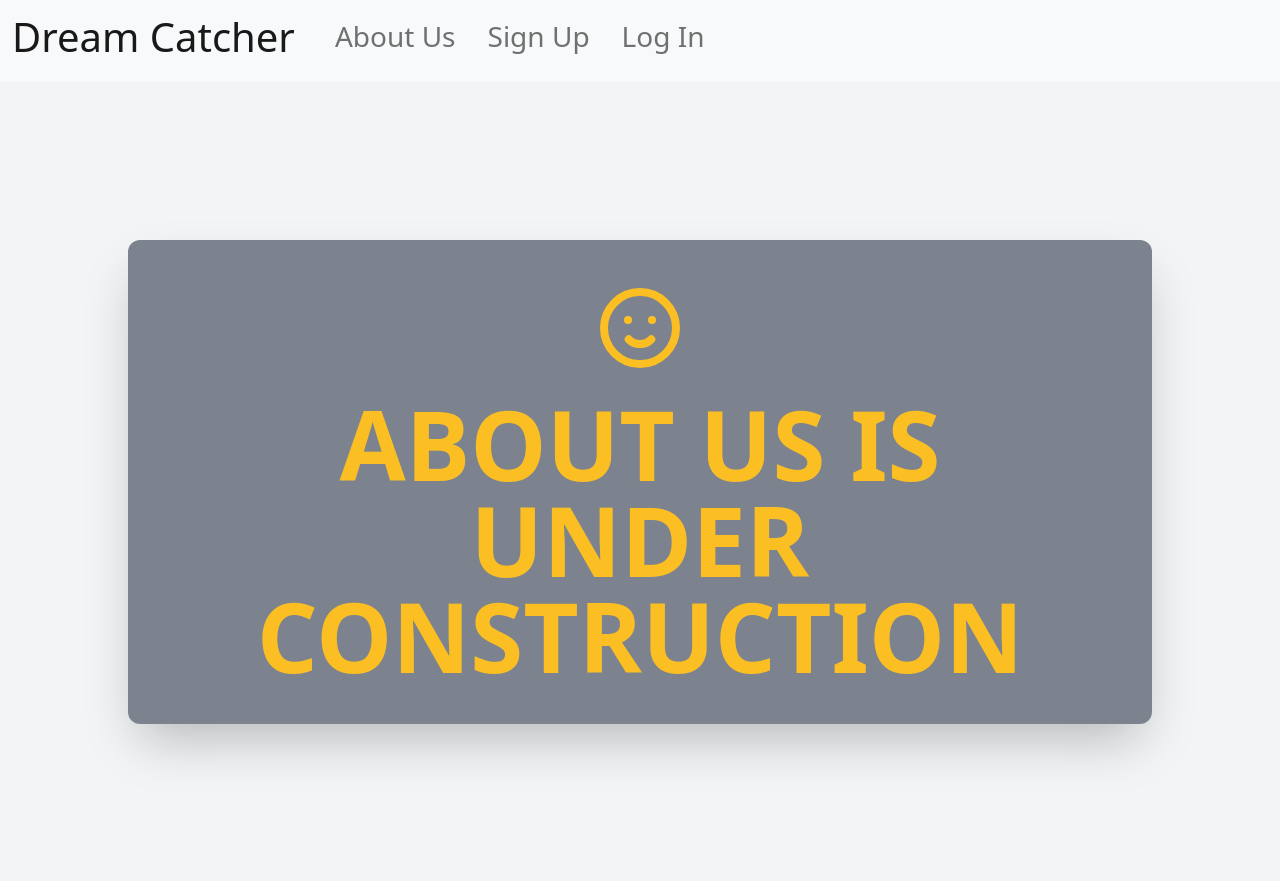
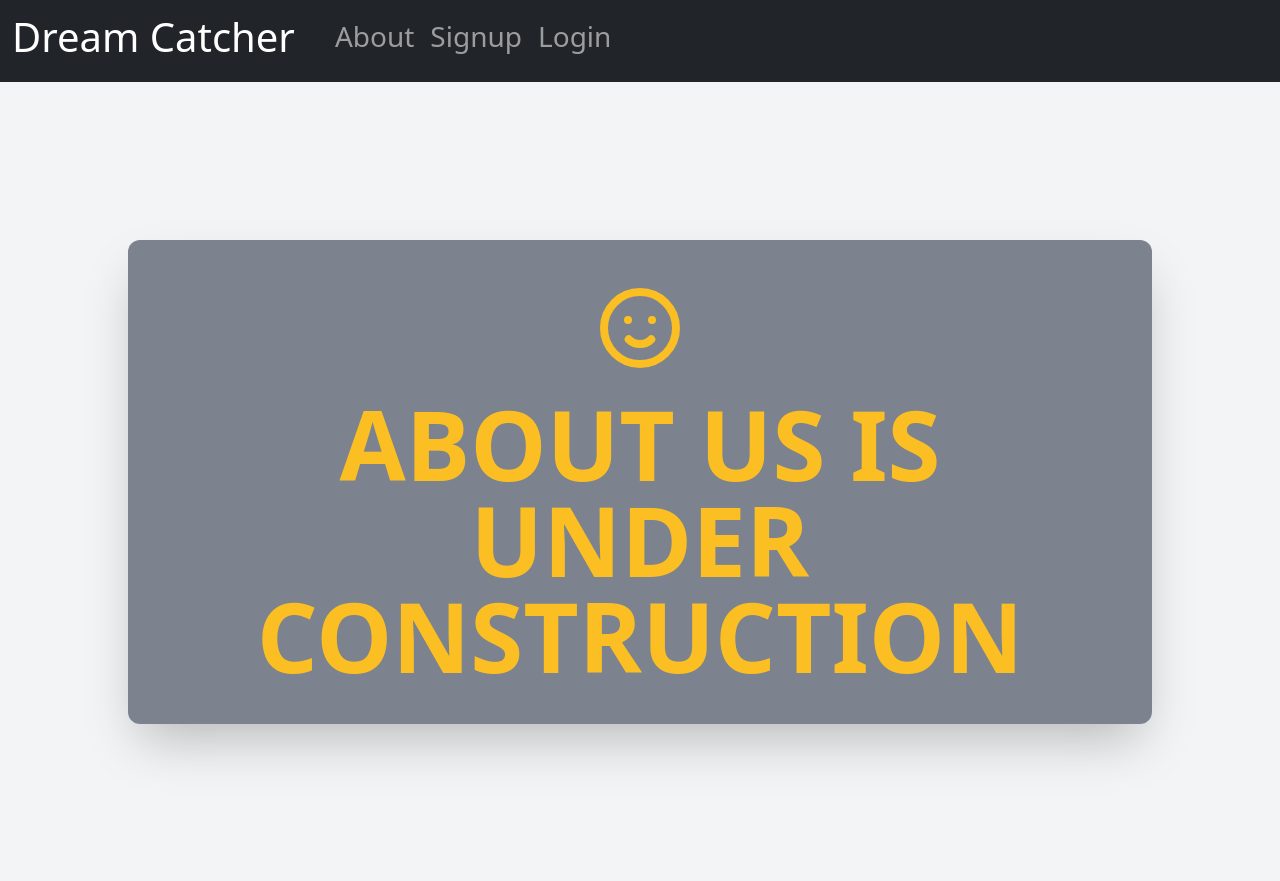
Before and after one commit to joelHilley/DreamJournalSocialNetwork, a Django app: page /about/ in a window 1280 px wide. Shown: the top 881 px of the page. Run offline with Django 3.2, Linux system fonts and the light colour scheme; some libraries are stand-ins or nearby versions.

Commit message:
Update base.html

```diff
--- a/dreamsite/templates/base.html
+++ b/dreamsite/templates/base.html
@@ -18,7 +18,7 @@
 <body>
   <header>
     {% if user.is_authenticated %}
-    <nav class="navbar navbar-expand-lg navbar-light bg-light">
+    <nav class="navbar navbar-expand-lg navbar-dark bg-dark">
         <div class="container-fluid">
           <a class="navbar-brand" href="{% url 'home' %}"><h1>Dream Catcher</h1></a>
           <button class="navbar-toggler" type="button" data-bs-toggle="collapse"
@@ -32,16 +32,10 @@
                 <section class="nav-link"></section>
               </li>
               <li class="nav-item">
-                <a class="nav-link" href="{% url 'about' %}"><h3>About Us</h3></a>
-              </li>
-              <li class="nav-item">
-                <section class="nav-link"></section>
+                <a class="nav-link" href="{% url 'about' %}"><h3>About</h3></a>
               </li>
               <li>
                 <a class="nav-link" href="{% url 'logout' %}?next={{request.path}}"><h3>Logout</h3></a>
-              </li>
-              <li class="nav-item">
-                <section class="nav-link"></section>
               </li>
               <li class="nav-item dropdown">
                 <a class="nav-link dropdown-toggle" href="#" id="navbarDropdown" role="button" data-bs-toggle="dropdown" aria-expanded="false">
@@ -64,9 +58,6 @@
                   <li><a class="dropdown-item" href="{% url 'fantasy' %}">Fantasy</a></li>
                 </ul>
               </li>
-              <li class="nav-item">
-                <section class="nav-link"></section>
-              </li>
               <!-- <li class="nav-item">
               <section class="nav-link">
                 <form class="d-flex">
@@ -76,52 +67,29 @@
               </section>
             </li> -->
               <li class="nav-item">
-                <section class="nav-link"></section>
+                  <a class="nav-link" href="{% url 'profile' user.pk %}"><h4>Hi, {{ user.username }}!</h4></a>
               </li>
-              <li class="nav-item">
-                <section class="nav-link">
-                  <a class="nav-link" href="{% url 'profile' user.pk %}"><h4>Hi, {{ user.username }}!</h4></a>
-                </section>
-              </li>
-            <li class="nav-item">
-              <section class="nav-link"></section>
-            </li>
           </ul>
         </div>
       </div>
     </nav>
       {% else %}
-      <nav class="navbar navbar-expand-lg navbar-light bg-light">
+      <nav class="navbar navbar-expand-lg navbar-dark bg-dark">
           <div class="container-fluid">
             <a class="navbar-brand" href="{% url 'home' %}"><h1>Dream Catcher</h1></a>
-            <button class="navbar-toggler" type="button" data-bs-toggle="collapse"
-                    data-bs-target="#navbarSupportedContent" aria-controls="navbarSupportedContent"
-                    aria-expanded="false" aria-label="Toggle navigation">
-              <span class="navbar-toggler-icon"></span>
-            </button>
-            <div class="collapse navbar-collapse" id="navbarSupportedContent">
               <ul class="navbar-nav me-auto mb-2 mb-lg-0">
                 <li class="nav-item">
                   <section class="nav-link"></section>
                 </li>
                 <li class="nav-item">
-                  <a class="nav-link" href="{% url 'about' %}"><h3>About Us</h3></a>
+                  <a class="nav-link" href="{% url 'about' %}"><h3>About</h3></a>
                 </li>
                 <li class="nav-item">
-                  <section class="nav-link"></section>
+                  <a class="nav-link" href="{% url 'account:signup' %}"><h3>Signup</h3></a>
                 </li>
                 <li class="nav-item">
-                  <a class="nav-link" href="{% url 'account:signup' %}"><h3>Sign Up</h3></a>
-                </li>
-                <li class="nav-item">
-                  <section class="nav-link"></section>
-                </li>
-                <li class="nav-item">
-                    <a class="nav-link" href="{% url 'login' %}"><h3>Log In</h3></a>
+                    <a class="nav-link" href="{% url 'login' %}"><h3>Login</h3></a>
                   </li>
-                <li class="nav-item">
-                  <section class="nav-link"></section>
-                </li>
               </ul>
             </div>
           </div>
```
